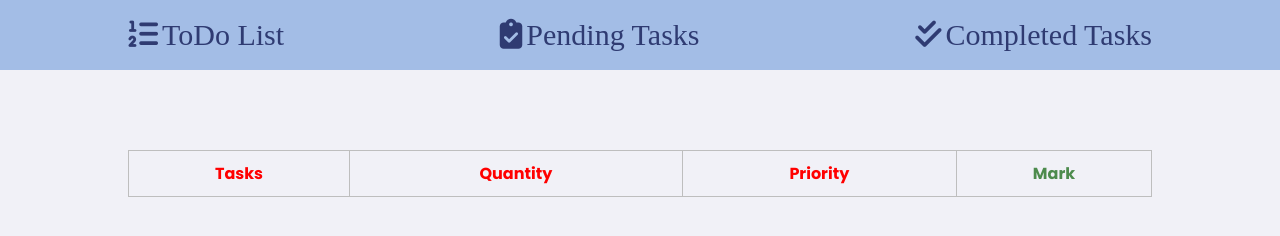
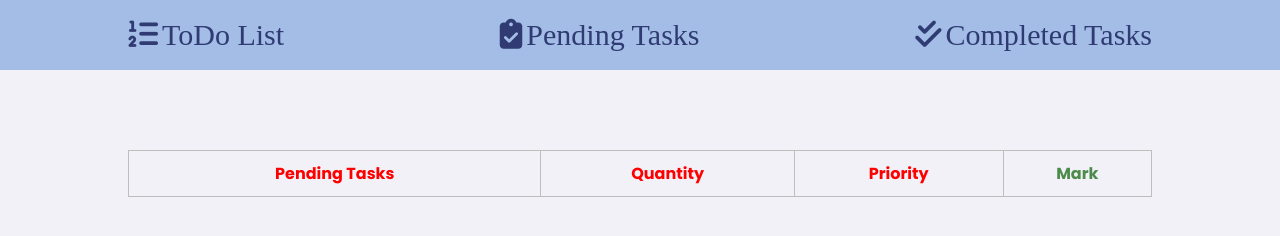
Before and after one commit to rajanchauhan165/TodoList, a plain HTML site: page pending.html in a window 1280 px wide. Drawn offline with Linux system fonts and the light colour scheme.

Commit message:
Update pending.html

```diff
--- a/pending.html
+++ b/pending.html
@@ -25,7 +25,7 @@
 
     <table>
         <tr>
-          <th style="color: red;">Tasks</th>
+          <th style="color: red;">Pending Tasks</th>
           <th style="color: red;">Quantity</th>
           <th style="color: red;">Priority</th>
           <th style="color: rgb(77, 139, 77);">Mark</th>
```
